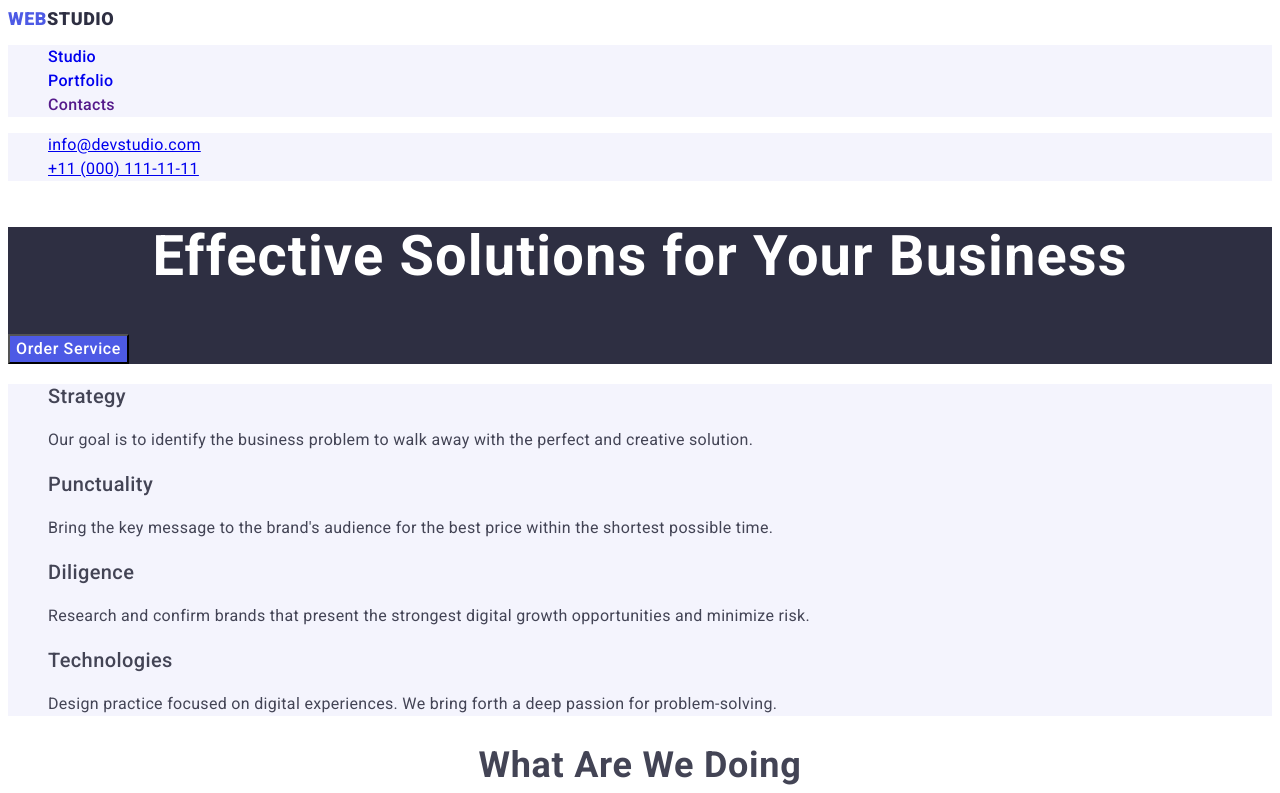
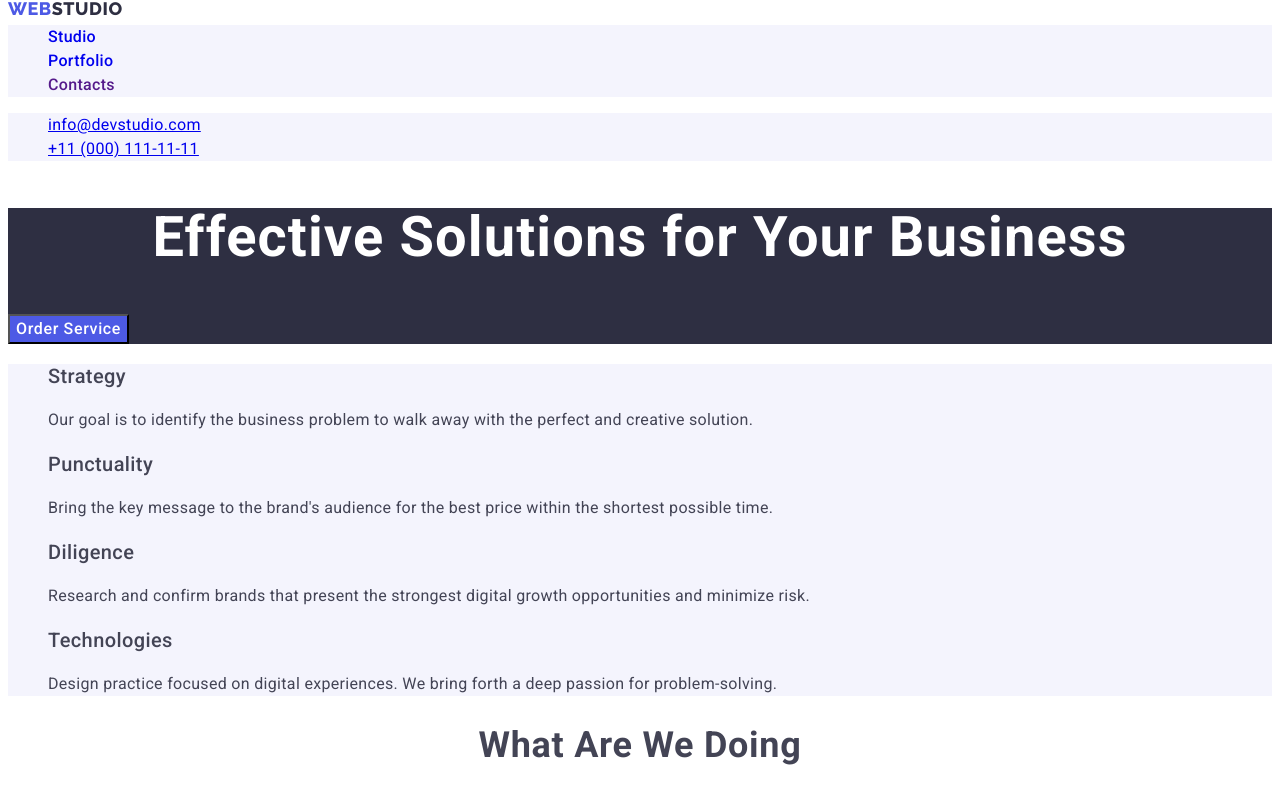
Before and after one commit to IrynaBalandina/goit-markup-hw-02, a plain HTML site: page index.html in a window 1280 px wide. Shown: the top 793 px of the page. Drawn offline with Linux system fonts and the light colour scheme.

Commit message:
delete punctuation

```diff
--- a/css/styles.css
+++ b/css/styles.css
@@ -15,11 +15,11 @@ background-color: #FFFFFF;
 
 
 .header-link{
-  font-family: 'Raleway' sans-serif;
+  font-family: 'Raleway',sans-serif;
   font-style: normal;
   font-weight: 800;
   font-size: 18px;
-  line-height: 1,17px;
+  line-height: 1.17px;
   display: flex;
   align-items: center;
   letter-spacing: 0.03em;
@@ -30,11 +30,11 @@ background-color: #FFFFFF;
 }
 
 .header-logo{
-  font-family: 'Raleway' sans-serif;
+  font-family: 'Raleway',sans-serif;
 font-style: normal;
 font-weight: 800;
 font-size: 18px;
-line-height: 1,17px;
+line-height: 1.17px;
 display: flex;
 align-items: center;
 letter-spacing: 0.03em;
```
